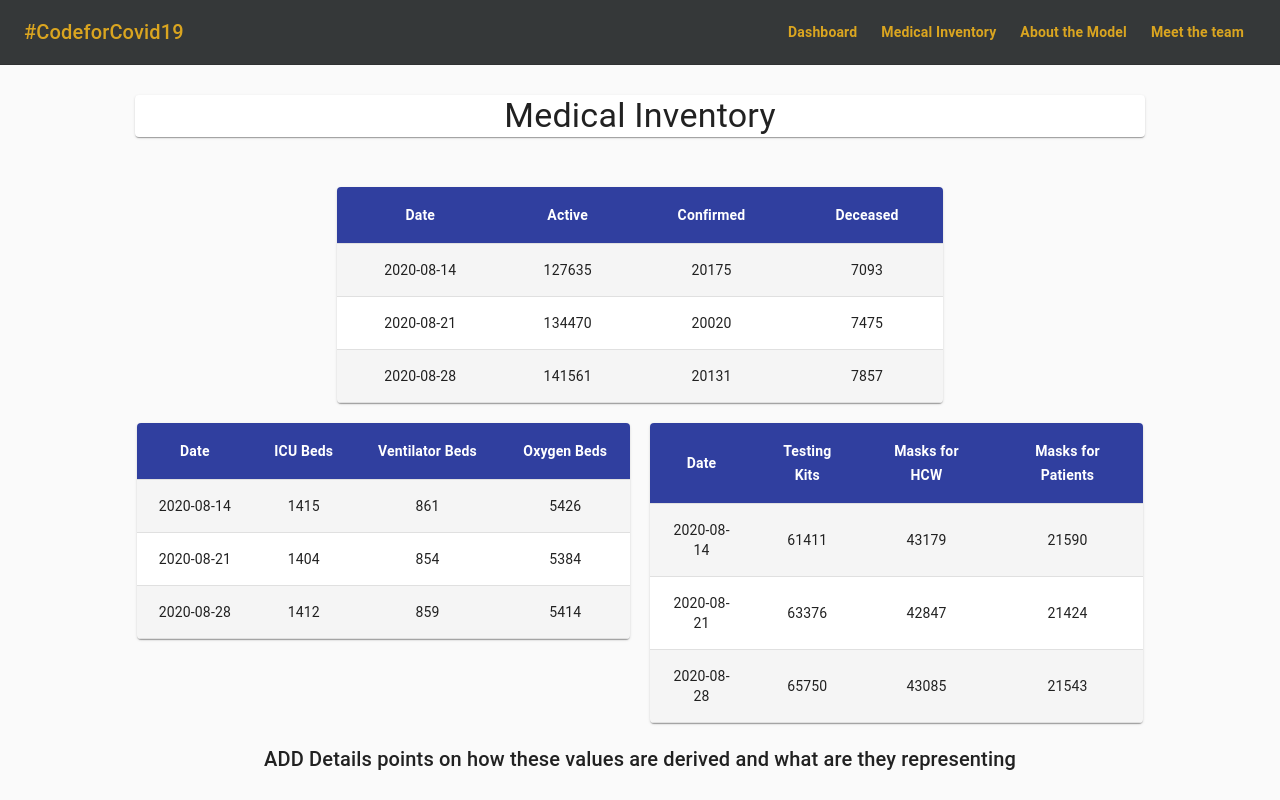
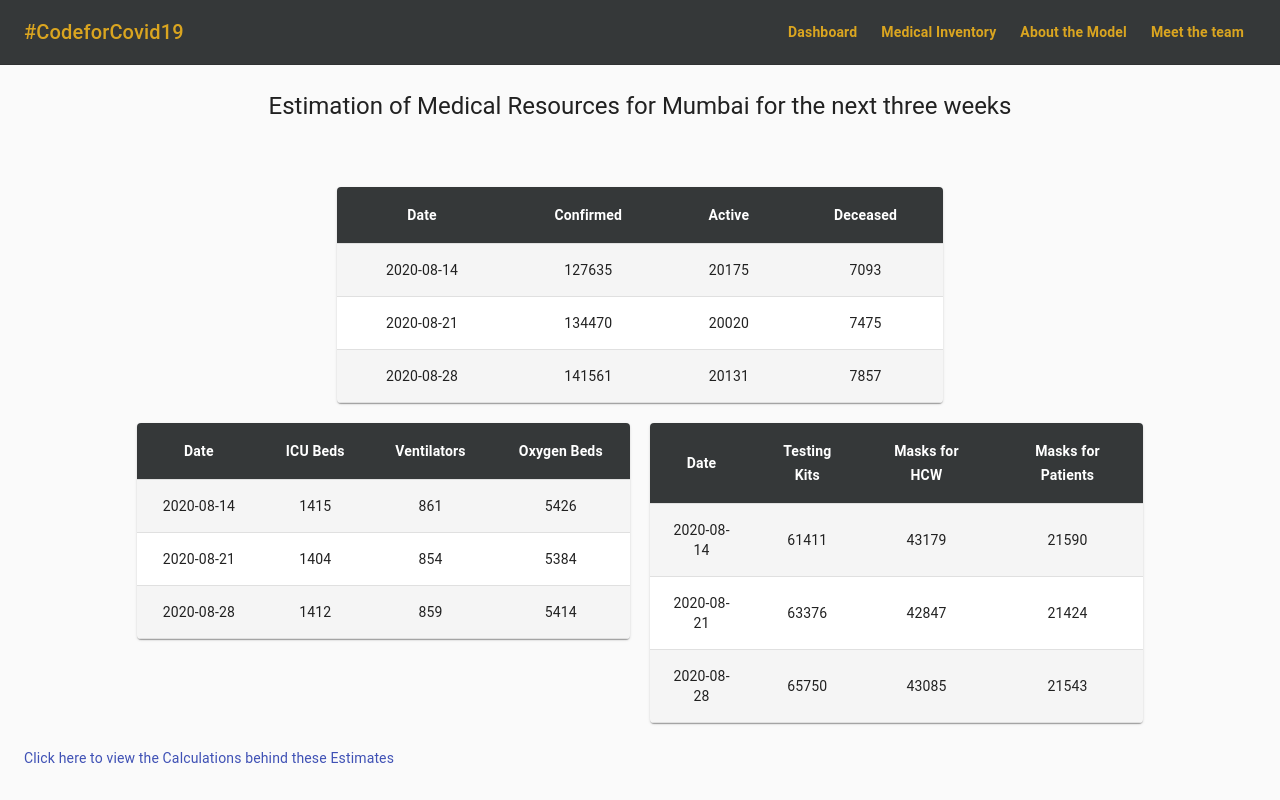
Before and after one commit to Covid-Hackathon/covid-ui, a React (Create React App) app: page /medical-inventory in a window 1280 px wide. Built offline with nearby package versions, Linux system fonts and the light colour scheme; the HTML template or start-up script is replaced by a standard one.

Commit message:
Update medical-inventory.js

```diff
--- a/src/pages/medical-inventory.js
+++ b/src/pages/medical-inventory.js
@@ -10,10 +10,12 @@ import Paper from '@material-ui/core/Paper';
 import Grid from '@material-ui/core/Grid';
 import Container from '@material-ui/core/Container';
 import Typography from '@material-ui/core/Typography';
+import Link from '@material-ui/core/Link';
 
 const StyledTableCell = withStyles((theme) => ({
     head: {
-      backgroundColor: theme.palette.primary.dark,
+      //backgroundColor: theme.palette.primary.dark,
+      backgroundColor: '#353839',
       color: theme.palette.common.white,
       fontWeight: 'bold'
     },
@@ -38,14 +40,12 @@ const MedicalInventory = () => {
 
     return <>
         <Container maxWidth="xl" component="main">
-            <Grid container justify='center' style={{padding: '10px', paddingTop: '30px'}}>
-            <Grid item xs={12} md={10}>
-                <Paper>
-                <Typography component="h4" variant="h4" align="center" color="textPrimary">
-                    Medical Inventory
-                </Typography>
-                </Paper>
-            </Grid>
+            <Grid container style={{padding: '25px'}} justify='center'>
+                <Grid item xs={12} align="center">
+                    <Typography component="h5" variant="h5" align="center" color="textPrimary">
+                    	Estimation of Medical Resources for Mumbai for the next three weeks
+                    </Typography>
+                </Grid>
             </Grid>
             <Grid container style={{padding: '10px', paddingTop: '40px'}} justify='center'>
                 <Grid item xs={12} md={6}>
@@ -54,8 +54,8 @@ const MedicalInventory = () => {
                             <TableHead>
                                 <TableRow>
                                     <StyledTableCell align="center">Date</StyledTableCell>
+                                    <StyledTableCell align="center">Confirmed</StyledTableCell>
                                     <StyledTableCell align="center">Active</StyledTableCell>
-                                    <StyledTableCell align="center">Confirmed</StyledTableCell>
                                     <StyledTableCell align="center">Deceased</StyledTableCell>
                                 </TableRow>
                             </TableHead>
@@ -91,7 +91,7 @@ const MedicalInventory = () => {
                                 <TableRow>
                                     <StyledTableCell align="center">Date</StyledTableCell>
                                     <StyledTableCell align="center">ICU Beds</StyledTableCell>
-                                    <StyledTableCell align="center">Ventilator Beds</StyledTableCell>
+                                    <StyledTableCell align="center">Ventilators</StyledTableCell>
                                     <StyledTableCell align="center">Oxygen Beds</StyledTableCell>
                                 </TableRow>
                             </TableHead>
@@ -153,13 +153,11 @@ const MedicalInventory = () => {
                     </TableContainer>
                 </Grid>
             </Grid>
-            <Grid container style={{padding: '10px'}} justify='center'>
-                <Grid item xs={12} align="center">
-                    <Typography component="h6" variant="h6" align="center" color="textPrimary">
-                        ADD Details points on how these values are derived and what are they representing
-                    </Typography>
-                </Grid>
-            </Grid>
+            <Grid item xs={12} align="center">
+                  <Typography component="p" variant="p" align="justify" color="textPrimary" style={{paddingTop: '15px',  fontSize: '14px'}}>
+                      <Link href="https://bit.ly/3kpz8rz">Click here to view the Calculations behind these Estimates</Link><br />
+                  </Typography>
+	    </Grid>
         </Container>
     </>;
 }
```
